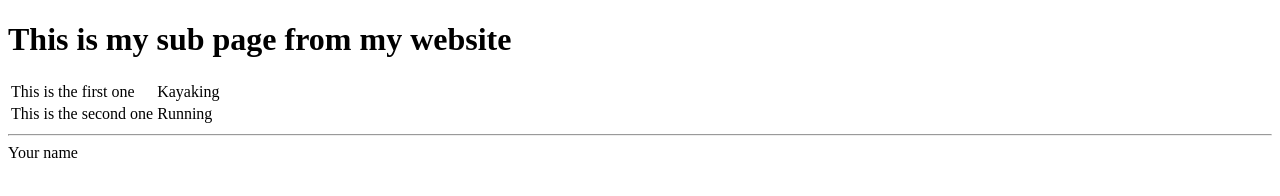
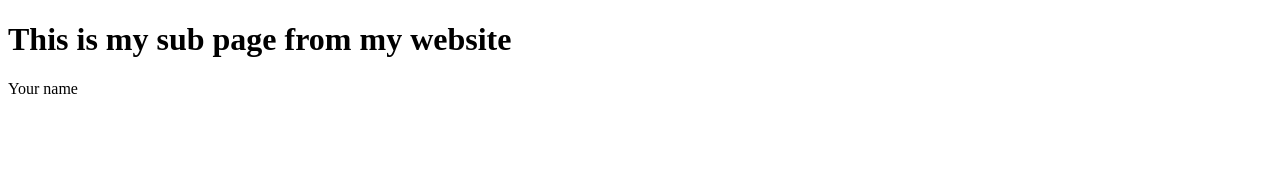
Before and after one commit to harshalang/h2h, a plain HTML site: page hobbies.html in a window 1280 px wide. Drawn offline with Linux system fonts and the light colour scheme.

Commit message:
Update hobbies.html

```diff
--- a/hobbies.html
+++ b/hobbies.html
@@ -5,19 +5,7 @@
     <title></title>
   </head>
   <h1>This is my sub page from my website</h1>
-  <body>
-    <table>
-      <tr>
-        <td>This is the first one</td>
-        <td>Kayaking</td>
-        <tr>
-          <td>This is the second one</td>
-          <td>Running</td>
-          <td></td>
-        </tr>
-      </tr>
-    </table>
-    <hr>
+
 
     <form class="q" action="index.html" method="post">
       <label for="">Your name</label>
```
